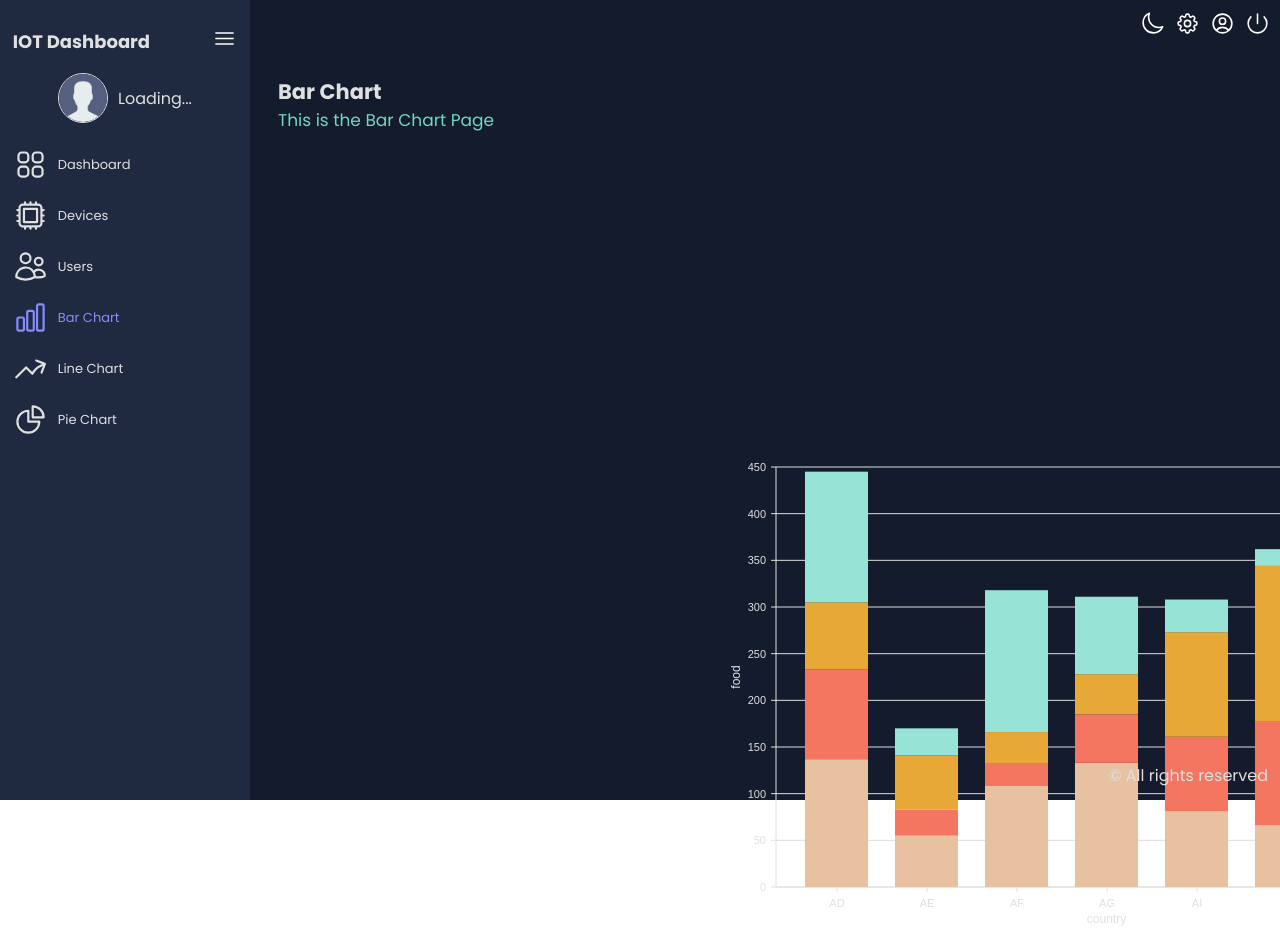
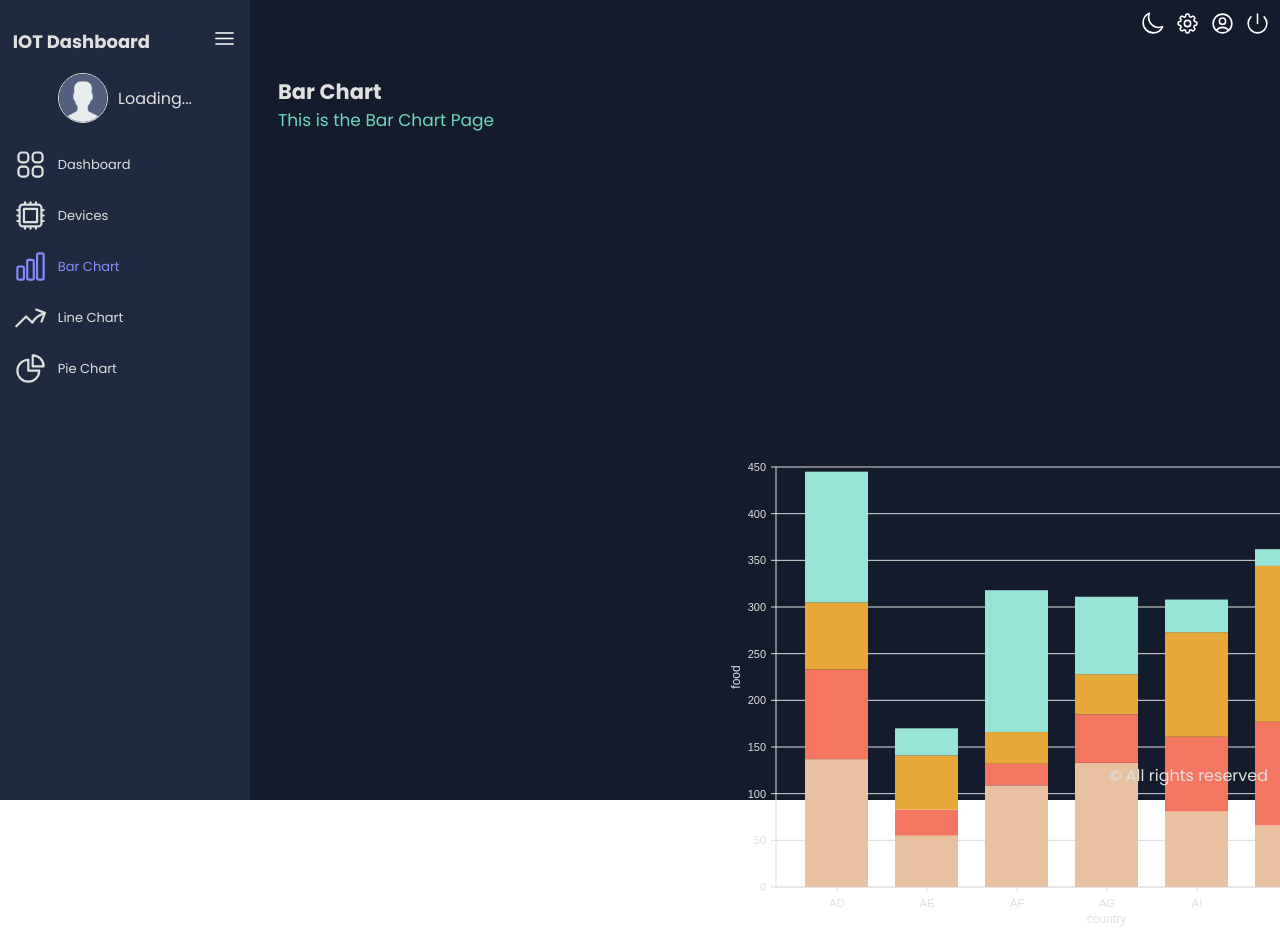
Before and after one commit to AlokPrasanna/IOT_dashboard-frontend, a React (Vite) app: page /barchart in a window 1280 px wide. Shown: the top 944 px of the page. Built offline with nearby package versions, Linux system fonts and the light colour scheme; no server answers.

Commit message:
Edited Side bar

```diff
--- a/src/components/molecules/SideBar/SideBar.tsx
+++ b/src/components/molecules/SideBar/SideBar.tsx
@@ -17,6 +17,8 @@ const SideBar: React.FC<SideBarProps> = ({isCollapsed , toggleSidebar}) => {
     const userId = localStorage.getItem('userId');
     const {data , error , loading } = useFetch({path:`users/one/${userId}`});
     const [isMenuOpen, setIsMenuOpen] = useState(false);
+
+    const userType = localStorage.getItem('userType');
 
     console.log(data)
 
@@ -75,12 +77,14 @@ const SideBar: React.FC<SideBarProps> = ({isCollapsed , toggleSidebar}) => {
                     </svg>
                     <span>Devices</span>
                 </li>
+                {userType === "Admin" && (
                     <li className='hover-icon' style={{color: location.pathname === "/users" ? colors.blueAccent[400] :''}} onClick={HandelNavigate("/users")}>
                         <svg xmlns="http://www.w3.org/2000/svg" fill="none" viewBox="0 0 24 24" stroke-width="1.5" stroke="currentColor" className="size-6">
                             <path stroke-linecap="round" stroke-linejoin="round" d="M15 19.128a9.38 9.38 0 0 0 2.625.372 9.337 9.337 0 0 0 4.121-.952 4.125 4.125 0 0 0-7.533-2.493M15 19.128v-.003c0-1.113-.285-2.16-.786-3.07M15 19.128v.106A12.318 12.318 0 0 1 8.624 21c-2.331 0-4.512-.645-6.374-1.766l-.001-.109a6.375 6.375 0 0 1 11.964-3.07M12 6.375a3.375 3.375 0 1 1-6.75 0 3.375 3.375 0 0 1 6.75 0Zm8.25 2.25a2.625 2.625 0 1 1-5.25 0 2.625 2.625 0 0 1 5.25 0Z" />
                         </svg>
                         <span>Users</span>
                     </li>
+                )}
                 <li className='hover-icon' style={{color: location.pathname === "/barchart" ? colors.blueAccent[400] :''}} onClick={HandelNavigate("/barchart")}>
                     <svg xmlns="http://www.w3.org/2000/svg" fill="none" viewBox="0 0 24 24" stroke-width="1.5" stroke="currentColor" className="size-6">
                         <path stroke-linecap="round" stroke-linejoin="round" d="M3 13.125C3 12.504 3.504 12 4.125 12h2.25c.621 0 1.125.504 1.125 1.125v6.75C7.5 20.496 6.996 21 6.375 21h-2.25A1.125 1.125 0 0 1 3 19.875v-6.75ZM9.75 8.625c0-.621.504-1.125 1.125-1.125h2.25c.621 0 1.125.504 1.125 1.125v11.25c0 .621-.504 1.125-1.125 1.125h-2.25a1.125 1.125 0 0 1-1.125-1.125V8.625ZM16.5 4.125c0-.621.504-1.125 1.125-1.125h2.25C20.496 3 21 3.504 21 4.125v15.75c0 .621-.504 1.125-1.125 1.125h-2.25a1.125 1.125 0 0 1-1.125-1.125V4.125Z" />
@@ -121,12 +125,14 @@ const SideBar: React.FC<SideBarProps> = ({isCollapsed , toggleSidebar}) => {
                     </svg>
                     <span>Devices</span>
                 </li>
+                {userType === "Admin" && (
                     <li className='hover-icon' style={{color: location.pathname === "/users" ? colors.blueAccent[400] :''}} onClick={HandelNavigate("/users")}>
                         <svg xmlns="http://www.w3.org/2000/svg" fill="none" viewBox="0 0 24 24" stroke-width="1.5" stroke="currentColor" className="size-6">
                             <path stroke-linecap="round" stroke-linejoin="round" d="M15 19.128a9.38 9.38 0 0 0 2.625.372 9.337 9.337 0 0 0 4.121-.952 4.125 4.125 0 0 0-7.533-2.493M15 19.128v-.003c0-1.113-.285-2.16-.786-3.07M15 19.128v.106A12.318 12.318 0 0 1 8.624 21c-2.331 0-4.512-.645-6.374-1.766l-.001-.109a6.375 6.375 0 0 1 11.964-3.07M12 6.375a3.375 3.375 0 1 1-6.75 0 3.375 3.375 0 0 1 6.75 0Zm8.25 2.25a2.625 2.625 0 1 1-5.25 0 2.625 2.625 0 0 1 5.25 0Z" />
                         </svg>
                         <span>Users</span>
                     </li>
+                )}
                 <li className='hover-icon' style={{color: location.pathname === "/barchart" ? colors.blueAccent[400] :''}} onClick={HandelNavigate("/barchart")}>
                     <svg xmlns="http://www.w3.org/2000/svg" fill="none" viewBox="0 0 24 24" stroke-width="1.5" stroke="currentColor" className="size-6">
                         <path stroke-linecap="round" stroke-linejoin="round" d="M3 13.125C3 12.504 3.504 12 4.125 12h2.25c.621 0 1.125.504 1.125 1.125v6.75C7.5 20.496 6.996 21 6.375 21h-2.25A1.125 1.125 0 0 1 3 19.875v-6.75ZM9.75 8.625c0-.621.504-1.125 1.125-1.125h2.25c.621 0 1.125.504 1.125 1.125v11.25c0 .621-.504 1.125-1.125 1.125h-2.25a1.125 1.125 0 0 1-1.125-1.125V8.625ZM16.5 4.125c0-.621.504-1.125 1.125-1.125h2.25C20.496 3 21 3.504 21 4.125v15.75c0 .621-.504 1.125-1.125 1.125h-2.25a1.125 1.125 0 0 1-1.125-1.125V4.125Z" />
```
Lines whose indentation alone changed are shown as unchanged.
